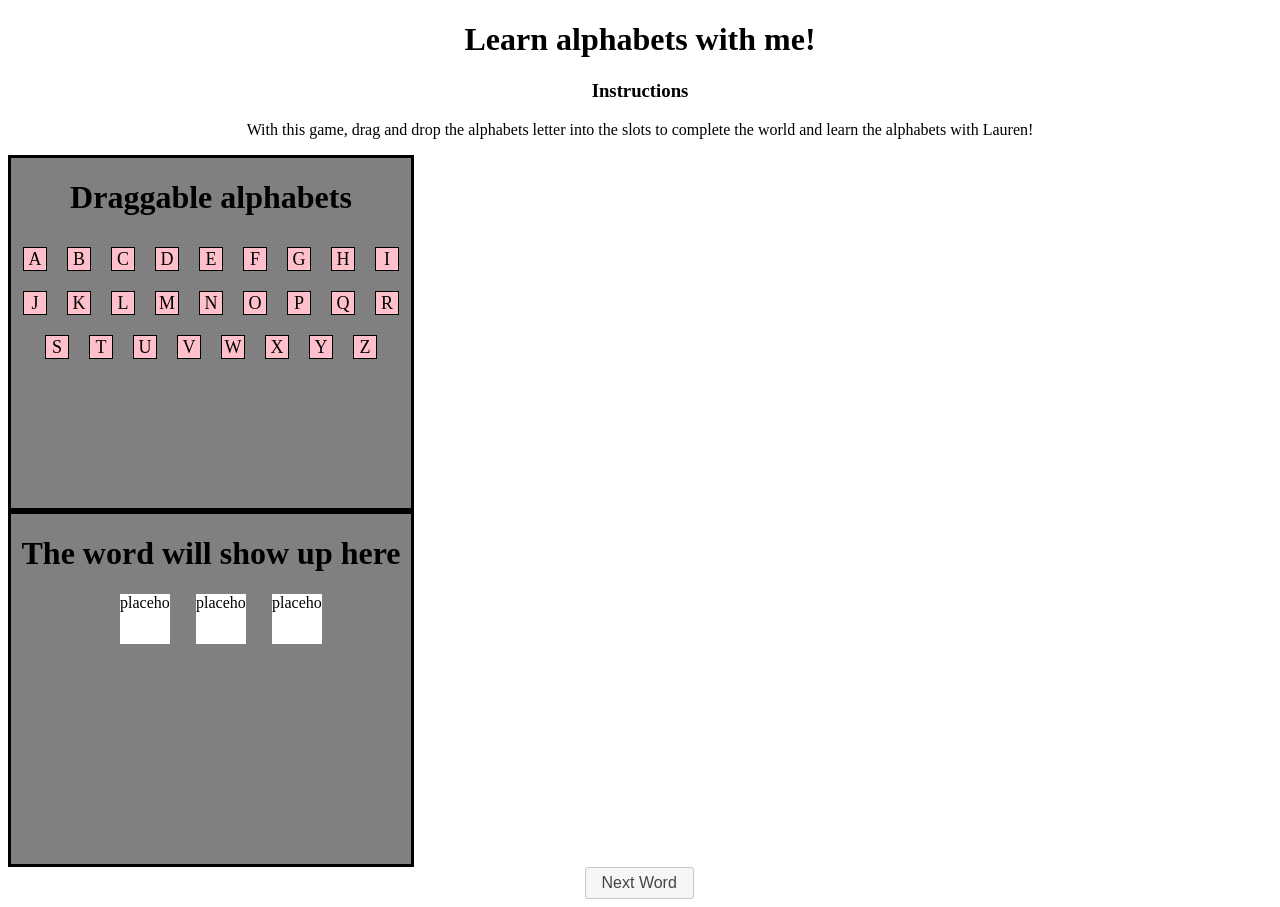
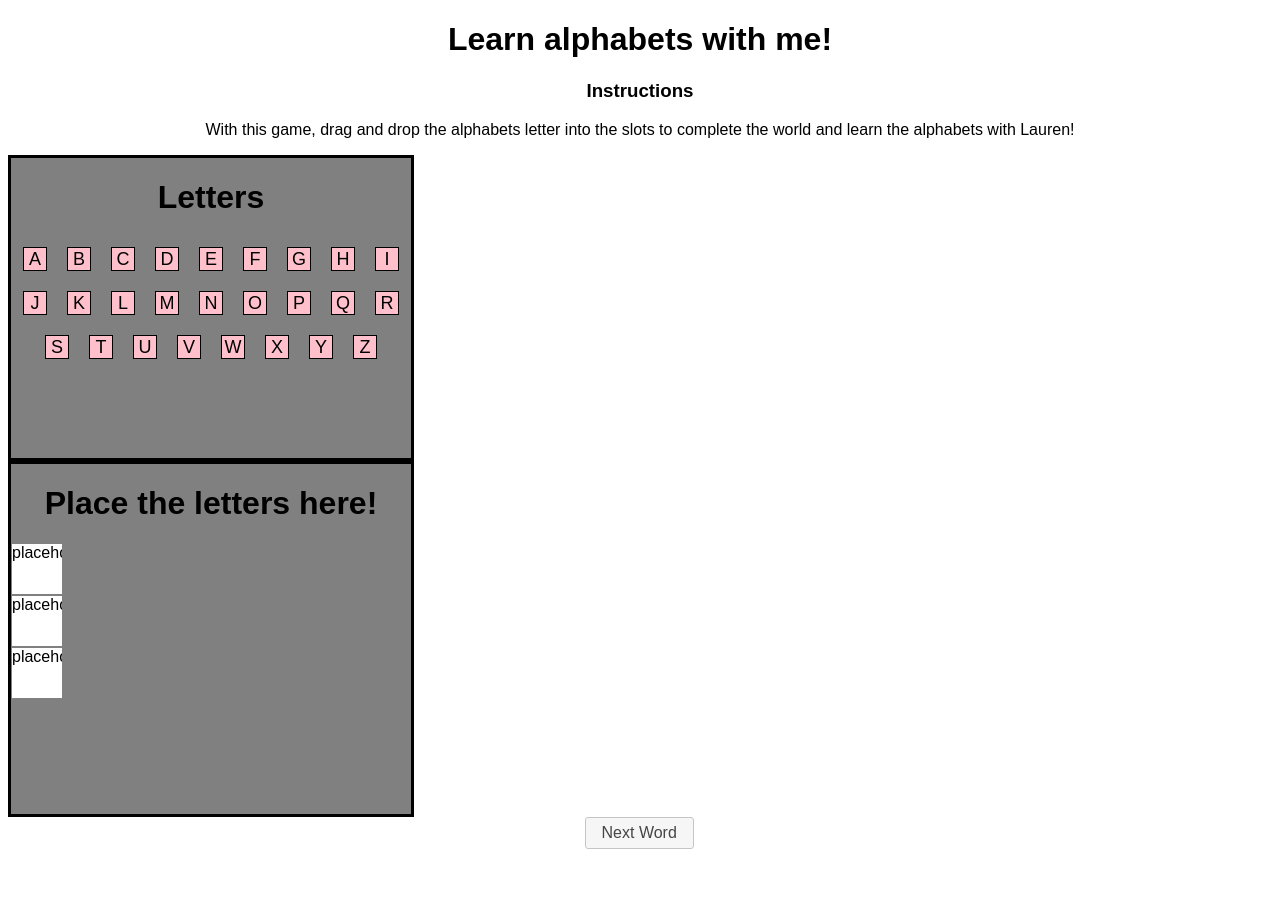
Before and after one commit to peterpickles/learning-game, a plain HTML site: page index.html in a window 1280 px wide. After the commit the page ends 857 px from the top, so only its background shows below. Drawn offline with nearby package versions, Linux system fonts and the light colour scheme.

Commit message:
wrote the split function

```diff
--- a/css/style.css
+++ b/css/style.css
@@ -1,14 +1,15 @@
 body {
 	text-align: center;
+  font-family: "arial", san-serif;
 }
 
-.gamne-container {
+.game-container {
 
 }
 
 #letters {
 	background: gray;
-	height: 350px;
+	height: 300px;
 	width: 400px;
 	border: 3px solid black;
 }
@@ -25,28 +26,27 @@ body {
 }
 
 #wordBox div {
+  height: 50px;
+  width: 50px;
+  border: 1px solid gray;
+  background-color: white;
+  overflow: auto;
+}
+
+#wordBox {
+	background: gray;
+	height: 350px;
+	width: 400px;
+	border: 3px solid black;
+}
+/*#letters span {
   display: inline-block;
   height: 50px;
   width: 50px;
   border: 1px solid gray;
   background-color: white;
   overflow: auto;
-  margin-left: 20px;
-}
-#wordBox {
-	background: gray;
-	height: 350px;
-	width: 400px;
-	border: 3px solid black;
-}
-#letters span {
-  display: inline-block;
-  height: 50px;
-  width: 50px;
-  border: 1px solid gray;
-  background-color: white;
-  overflow: auto;
-}
+}*/
 #wordBox span {
   height: 50px;
   width: 50px;
--- a/index.html
+++ b/index.html
@@ -13,11 +13,11 @@
 
 <div class = "game-container">
 	<div id = "letters">
-		<h1>Draggable alphabets</h1>
+		<h1>Letters</h1>
 
 	</div>
 	<div id = "wordBox">
-		<h1>The word will show up here</h1>
+		<h1>Place the letters here!</h1>
 		  <div id="box1">placeholder
 		  </div>
 		  <div id="box2">placeholder
--- a/js/logic.js
+++ b/js/logic.js
@@ -4,8 +4,11 @@ var words = new Array;
 words[0] = "CAT"
 words[1] = "HAT"
 words[2] = "BOY"
+words[3] = "TOY"
+var AnswerArray= [];
 
 startGame();
+
 function startGame(){
 	var divAvailable = document.getElementById("letters");
 
@@ -22,10 +25,22 @@ $( function() {
 } )
 
 // grab a word,, splice put it into an array
-function stringsToArray () {
-	wordsArr[0].split("")
-	console.log ("on")
+function stringToSplit(str) {
+
+	word = str.split ('');
+	AnswerArray.push(word);
+	console.log(AnswerArray);
 }
+stringToSplit(words[0]);
+
+//attach it to an event
+//Looping through the words
+//
+//another function that has a for loop, run the stringSplit function in there
+//compare the content inside of the brackets
+//clear word to empty brackets
+//next word function
+
 // every time I drag letter, push() into an array
 // make a function to compare two arrays, if they match, then you win that instance
 // function >> letter I dragged, if that's not in the answer array, pop it out.
```
